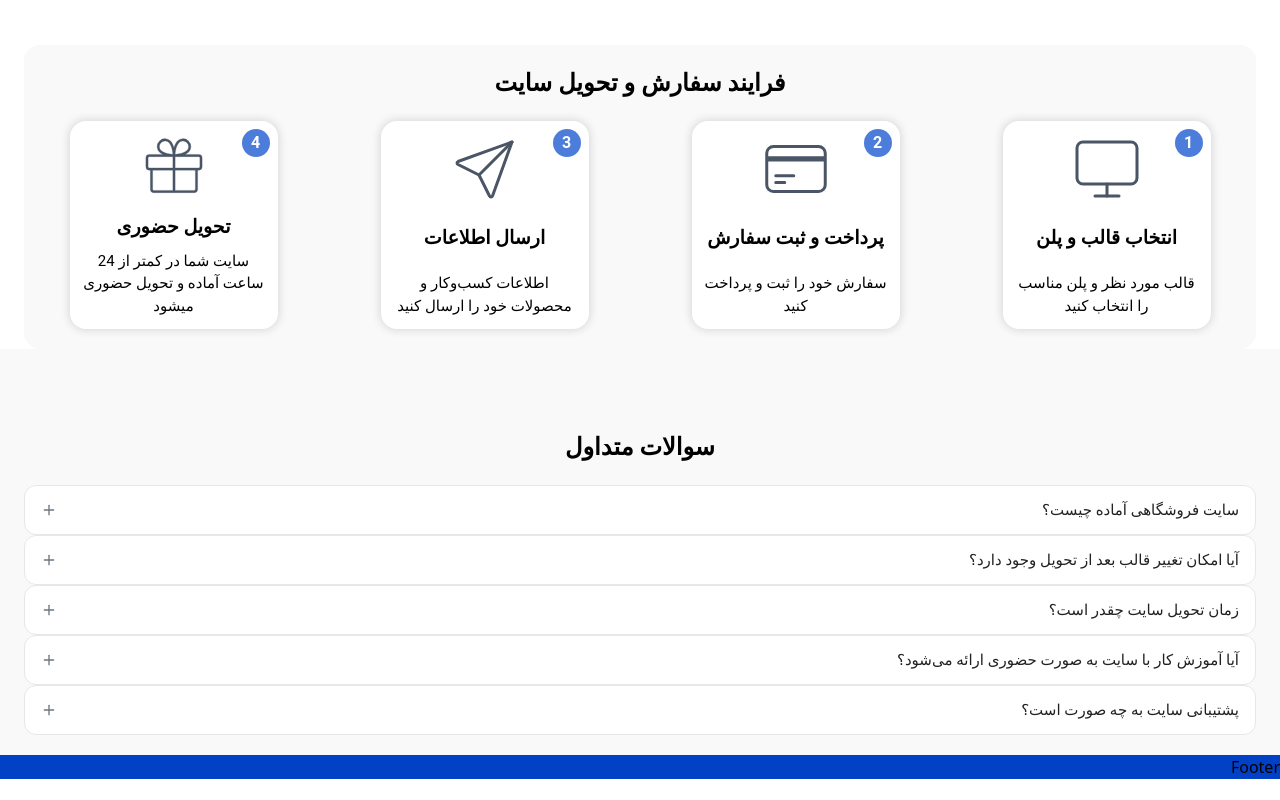
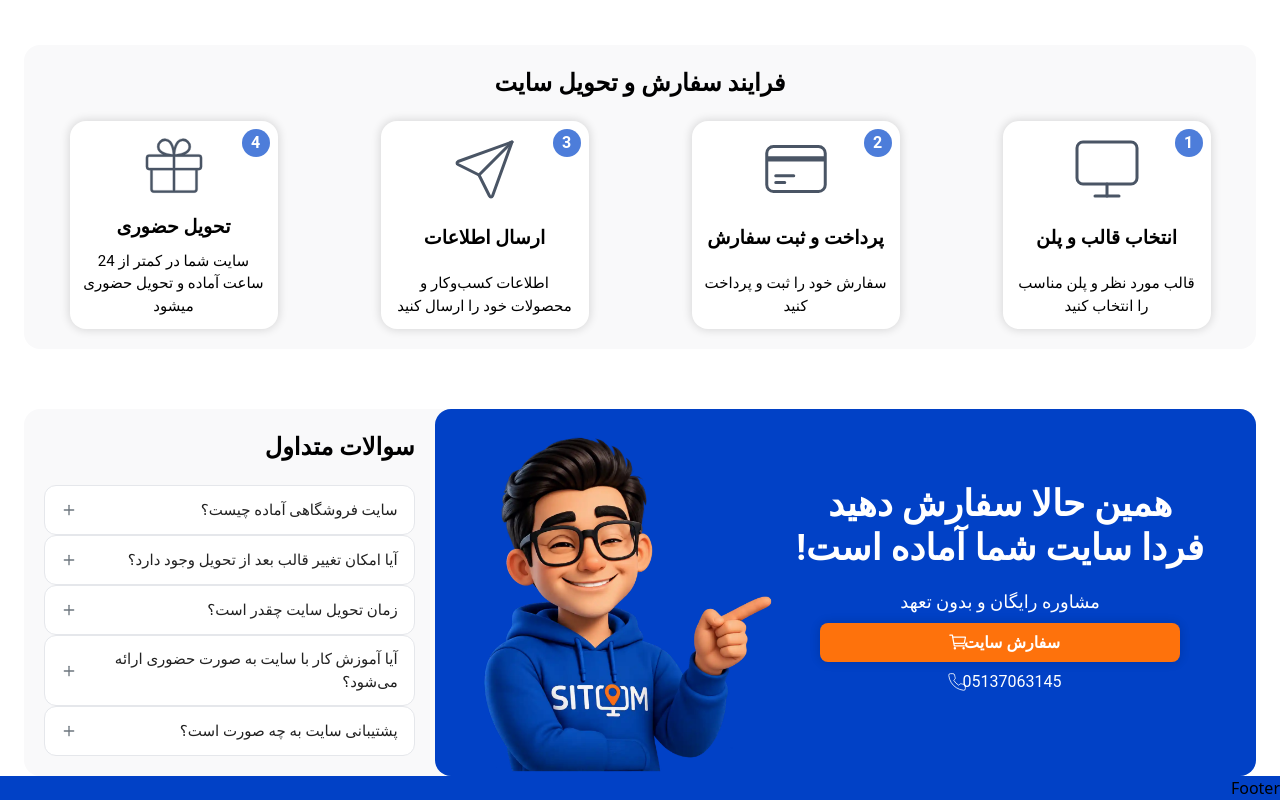
Before and after one commit to MohammadSoleimanikia/webetom, a Next.js app: page / in a window 1280 px wide. Shown: the part 3137-3937 px from the top of the page. Before the commit the page ends 3916 px from the top, so only its background shows below. Built offline with nearby package versions, Linux system fonts and the light colour scheme; what @mui/material-nextjs would draw is missing.

Commit message:
feat(FAQ): add desktop section

```diff
--- a/src/app/page.tsx
+++ b/src/app/page.tsx
@@ -64,7 +64,7 @@ export default function Home() {
       </SectionWrapper>
 
       {/* FAQ section */}
-      <SectionWrapper className="bg-background">
+      <SectionWrapper className="bg-background md:bg-transparent">
         <FAQ />
       </SectionWrapper>
     </>
--- /dev/null
+++ b/src/sections/faq/councilButtonMobile.tsx
@@ -0,0 +1,36 @@
+import { Button, Typography } from '@mui/material'
+
+import { HiOutlinePhone } from 'react-icons/hi'
+type Props={
+  link:string
+}
+export default function CouncilButtonMobile({link}:Props) {
+  return (
+    <Button
+        LinkComponent={"a"}
+        href={link}
+        variant="contained"
+        disableElevation
+        className="relative mt-3 w-full overflow-hidden rounded-2xl px-20 lg:hidden"
+      >
+        {/* left icon */}
+        <div className="absolute left-8 flex h-12 w-12 items-center justify-center rounded-full bg-green-500">
+          <HiOutlinePhone className="h-7 w-7 text-white" />
+        </div>
+
+        {/* center text */}
+        <div className="flex flex-col items-center leading-none">
+          <Typography variant="h3" className="text-lg font-bold text-white">
+            مشاوره رایگان
+          </Typography>
+
+          <Typography variant="caption" className="mt-1 text-sm text-white">
+            در کمتر از ۱ دقیقه
+          </Typography>
+        </div>
+
+        {/* right icon */}
+        <HiOutlinePhone className="text-primary-light absolute right-8 h-7 w-7" />
+      </Button>
+  )
+}
--- a/src/sections/faq/faqAccordion .tsx
+++ b/src/sections/faq/faqAccordion .tsx
@@ -7,6 +7,9 @@ import AccordionSummary from "@mui/material/AccordionSummary";
 import AccordionDetails from "@mui/material/AccordionDetails";
 import Typography from "@mui/material/Typography";
 import { FaqType } from "@/data/FAQ";
+import { Button } from "@mui/material";
+import { HiOutlinePhone } from "react-icons/hi";
+import CouncilButtonMobile from "./councilButtonMobile";
 
 type Props = { items: FaqType[] };
 export default function FaqAccordion({ items }: Props) {
@@ -18,7 +21,7 @@ export default function FaqAccordion({ items }: Props) {
     };
 
   return (
-    <div>
+    <div className="w-full ">
       {items.map((item, index) => (
         <Accordion
           key={index}
@@ -43,6 +46,7 @@ export default function FaqAccordion({ items }: Props) {
           </AccordionDetails>
         </Accordion>
       ))}
+      <CouncilButtonMobile link="tel:05137063145"/>
     </div>
   );
 }
--- a/src/sections/faq/index.tsx
+++ b/src/sections/faq/index.tsx
@@ -1,20 +1,81 @@
-import { Typography } from "@mui/material";
+import { Button, Typography } from "@mui/material";
 import FaqAccordion from "./faqAccordion ";
 import { FAQ_DATA } from "@/data/FAQ";
-
-
+import clsx from "clsx";
+import Image from "next/image";
+import { IoCartOutline } from "react-icons/io5";
+import { FiPhone } from "react-icons/fi";
 export default function FAQ() {
   return (
-    <div className=" rounded-2xl py-5">
-      {/* header */}
-      <div className="mb-3 flex flex-col items-center gap-2 sm:relative sm:flex-row sm:justify-center md:mb-5">
-        <Typography variant="h2" className="text-center">
-          سوالات متداول
-        </Typography>
+    <div className="bg-background flex rounded-2xl">
+      {/* left section */}
+      <div className="bg-primary hidden rounded-2xl lg:flex lg:w-2/3">
+        {/* text section */}
+        <div
+          className={clsx(
+            "flex w-2/3 flex-col items-center justify-center gap-5 p-10 pl-0",
+            "text-center text-white",
+          )}
+        >
+          {/* heading */}
+          <div className="space-y-1">
+            <Typography variant="h3" className="text-4xl">
+              همین حالا سفارش دهید
+            </Typography>
+            <Typography variant="h3" className="text-4xl">
+              فردا سایت شما آماده است!
+            </Typography>
+          </div>
+
+          <div className="flex flex-col items-center gap-2 w-5/6">
+            <Typography variant="h4" className="font-normal">
+              مشاوره رایگان و بدون تعهد
+            </Typography>
+            <div className="flex flex-col w-full">
+              <Button className=" w-full" color="secondary" endIcon={<IoCartOutline />}>
+                سفارش سایت
+              </Button>
+              <Button
+                LinkComponent={'a'}
+                href="tel:05137063145"
+                className="font-normal text-white w-full hover:bg-primary-light"
+                variant="text"
+                endIcon={<FiPhone className="stroke-1" />}
+              >
+                05137063145
+              </Button>
+            </div>
+          </div>
+        </div>
+        {/* image */}
+        <div className="relative w-1/2">
+          <Image
+            src="/images/faq.webp"
+            fill
+            alt="character"
+            className="w-full object-contain object-bottom"
+          />
+        </div>
       </div>
 
-      {/* mobile content */}
-      <FaqAccordion items={FAQ_DATA}/>
+      {/* right section */}
+      <div className="md:p-5 lg:w-1/3">
+        {/* header */}
+        <div
+          className={clsx(
+            "mb-3 flex flex-col items-center gap-2",
+            "justify-center sm:relative sm:flex-row md:mb-5 lg:justify-start",
+          )}
+        >
+          <Typography variant="h2" className="text-center">
+            سوالات متداول
+          </Typography>
+        </div>
+
+        {/* mobile content */}
+        <FaqAccordion items={FAQ_DATA} />
+      </div>
+      {/* desktop content */}
     </div>
   );
 }
```
Also changed, not shown: public/images/faq.webp (added).
